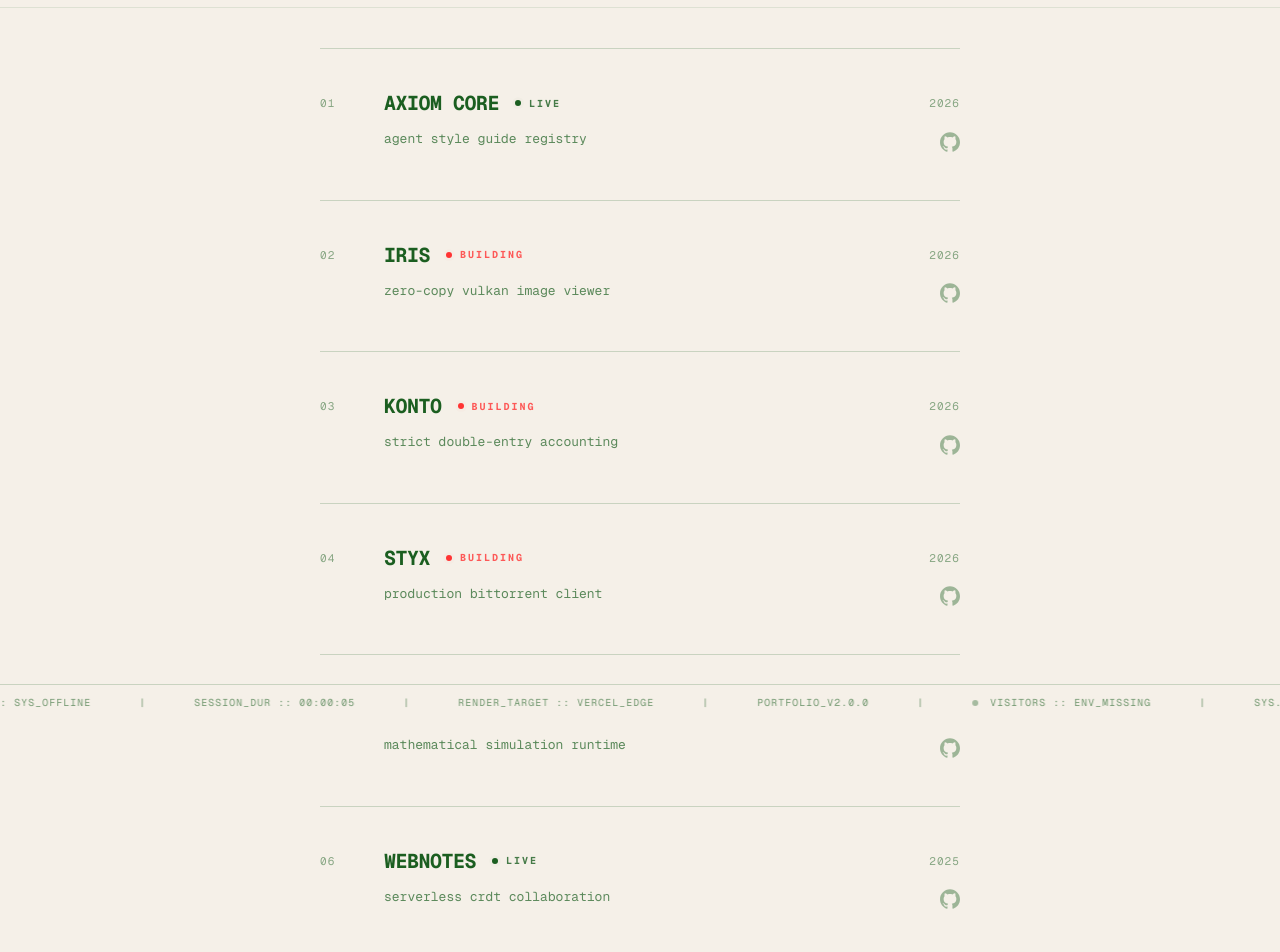
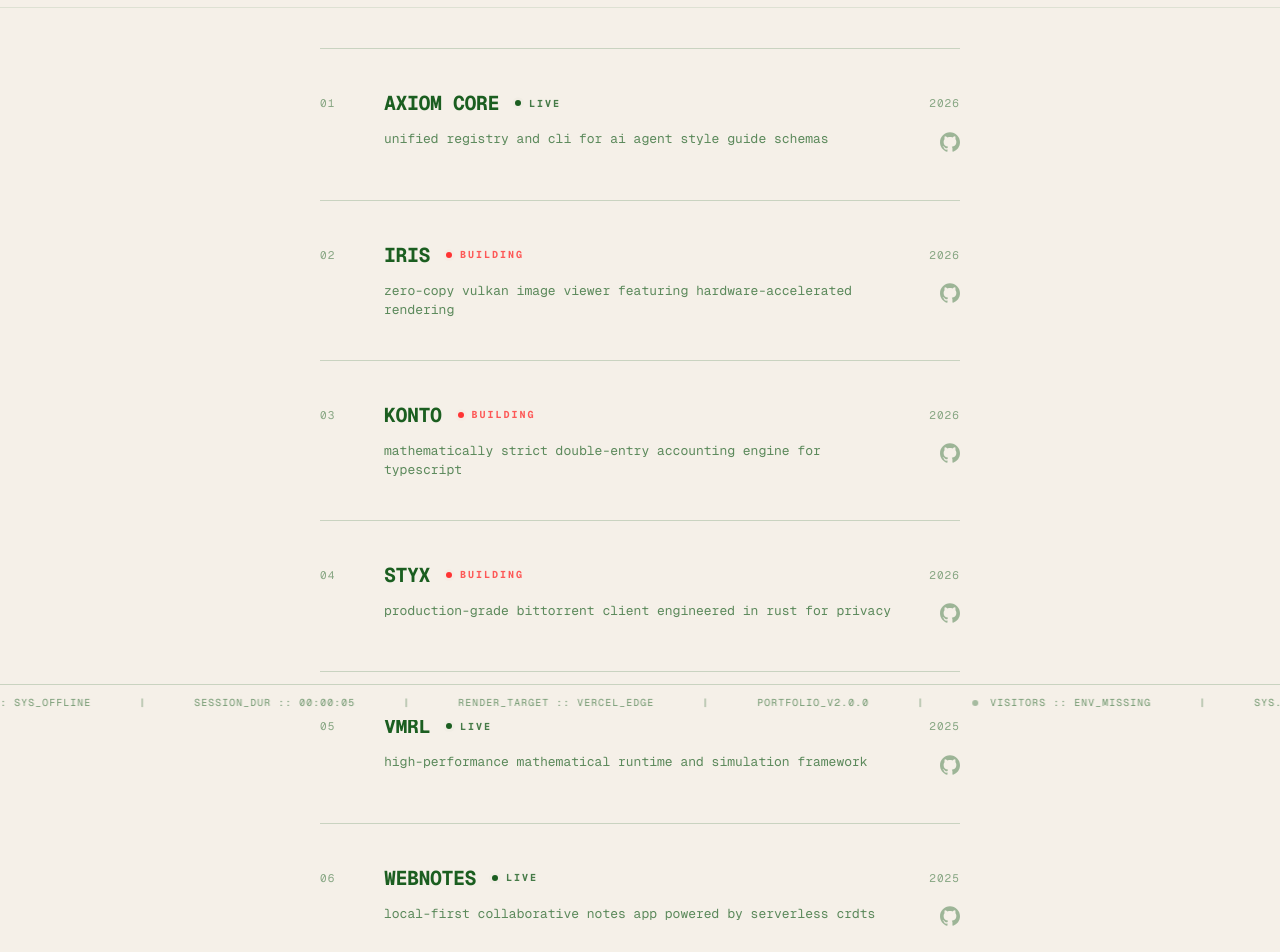
Before and after one commit to aetosdios27/new-portfolio, a Next.js app: page /projects in a window 1280 px wide. Shown: the part 80-1032 px from the top of the page. Built offline with nearby package versions, Linux system fonts and the light colour scheme; no server answers.

Commit message:
style: Balance project taglines for marketing impact
- Reverted over-shortened buzzword taglines in favor of balanced, high-impact marketing hooks.
- Ensured each one-liner clearly communicates the project's technical domain and core value proposition without unnecessary exposition.

```diff
--- a/src/app/projects/page.tsx
+++ b/src/app/projects/page.tsx
@@ -28,12 +28,12 @@ export default function ProjectsPage() {
 
   const getProjectSummary = (slug: string) => {
     const summaries: Record<string, string> = {
-      "webnotes": "serverless crdt collaboration",
-      "konto": "strict double-entry accounting",
-      "styx": "production bittorrent client",
-      "iris": "zero-copy vulkan image viewer",
-      "axiom-core": "agent style guide registry",
-      "vmrl": "mathematical simulation runtime"
+      "webnotes": "local-first collaborative notes app powered by serverless crdts",
+      "konto": "mathematically strict double-entry accounting engine for typescript",
+      "styx": "production-grade bittorrent client engineered in rust for privacy",
+      "iris": "zero-copy vulkan image viewer featuring hardware-accelerated rendering",
+      "axiom-core": "unified registry and cli for ai agent style guide schemas",
+      "vmrl": "high-performance mathematical runtime and simulation framework"
     };
     return summaries[slug] || "SYSTEM OF RECORD // BRUTALIST ARCHITECTURE";
   };
--- a/src/components/FlightBoard.tsx
+++ b/src/components/FlightBoard.tsx
@@ -31,12 +31,12 @@ const getHeroImage = (slug: string) => {
 
 const getProjectSummary = (slug: string) => {
   const summaries: Record<string, string> = {
-    "webnotes": "serverless crdt collaboration",
-    "konto": "strict double-entry accounting",
-    "styx": "production bittorrent client",
-    "iris": "zero-copy vulkan image viewer",
-    "axiom-core": "agent style guide registry",
-    "vmrl": "mathematical simulation runtime"
+    "webnotes": "local-first collaborative notes app powered by serverless crdts",
+    "konto": "mathematically strict double-entry accounting engine for typescript",
+    "styx": "production-grade bittorrent client engineered in rust for privacy",
+    "iris": "zero-copy vulkan image viewer featuring hardware-accelerated rendering",
+    "axiom-core": "unified registry and cli for ai agent style guide schemas",
+    "vmrl": "high-performance mathematical runtime and simulation framework"
   };
   return summaries[slug] || "SYSTEM OF RECORD // BRUTALIST ARCHITECTURE";
 };
```
